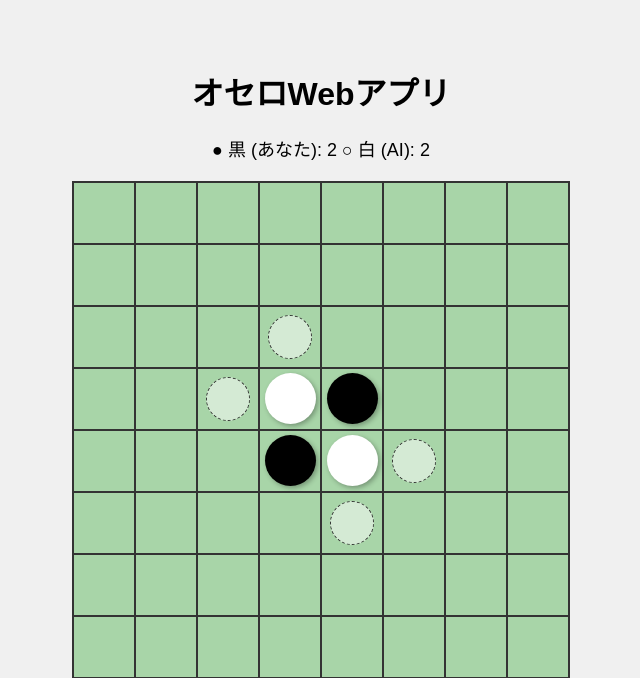
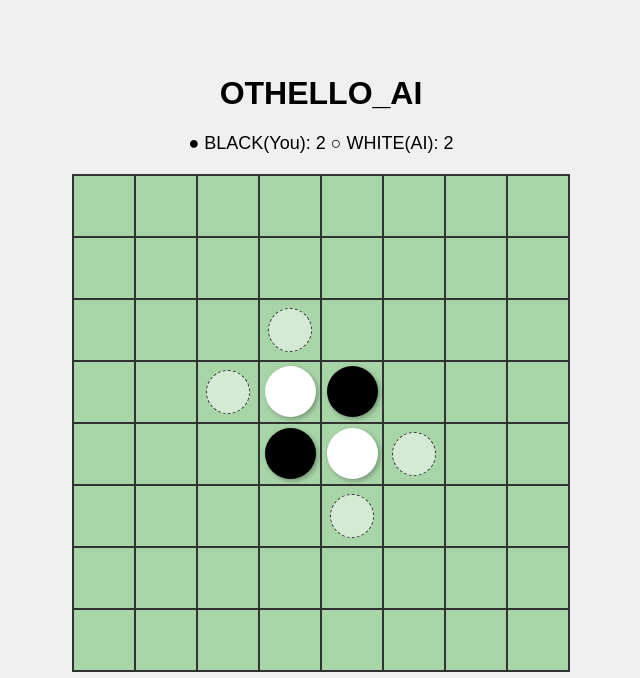
Before and after one commit to yamato1936/othello_ai__web, a Flask app: page / in a window 1280 px wide. Shown: the top 678 px of the page, without its empty margins (319-959 px from the left). Run offline with Flask 3, Linux system fonts and the light colour scheme.

Commit message:
Update index.html

```diff
--- a/templates/index.html
+++ b/templates/index.html
@@ -8,10 +8,10 @@
 </head>
 <body>
     <div class="game-container">
-        <h1>オセロWebアプリ</h1>
+        <h1>OTHELLO_AI</h1>
         <div id="info">
-            ● 黒 (あなた): <span id="black-count">0</span>
-            ○ 白 (AI): <span id="white-count">0</span>
+            ● BLACK(You): <span id="black-count">0</span>
+            ○ WHITE(AI): <span id="white-count">0</span>
         </div>
         <div id="board">
             <!-- AI思考中のオーバーレイ -->
```
